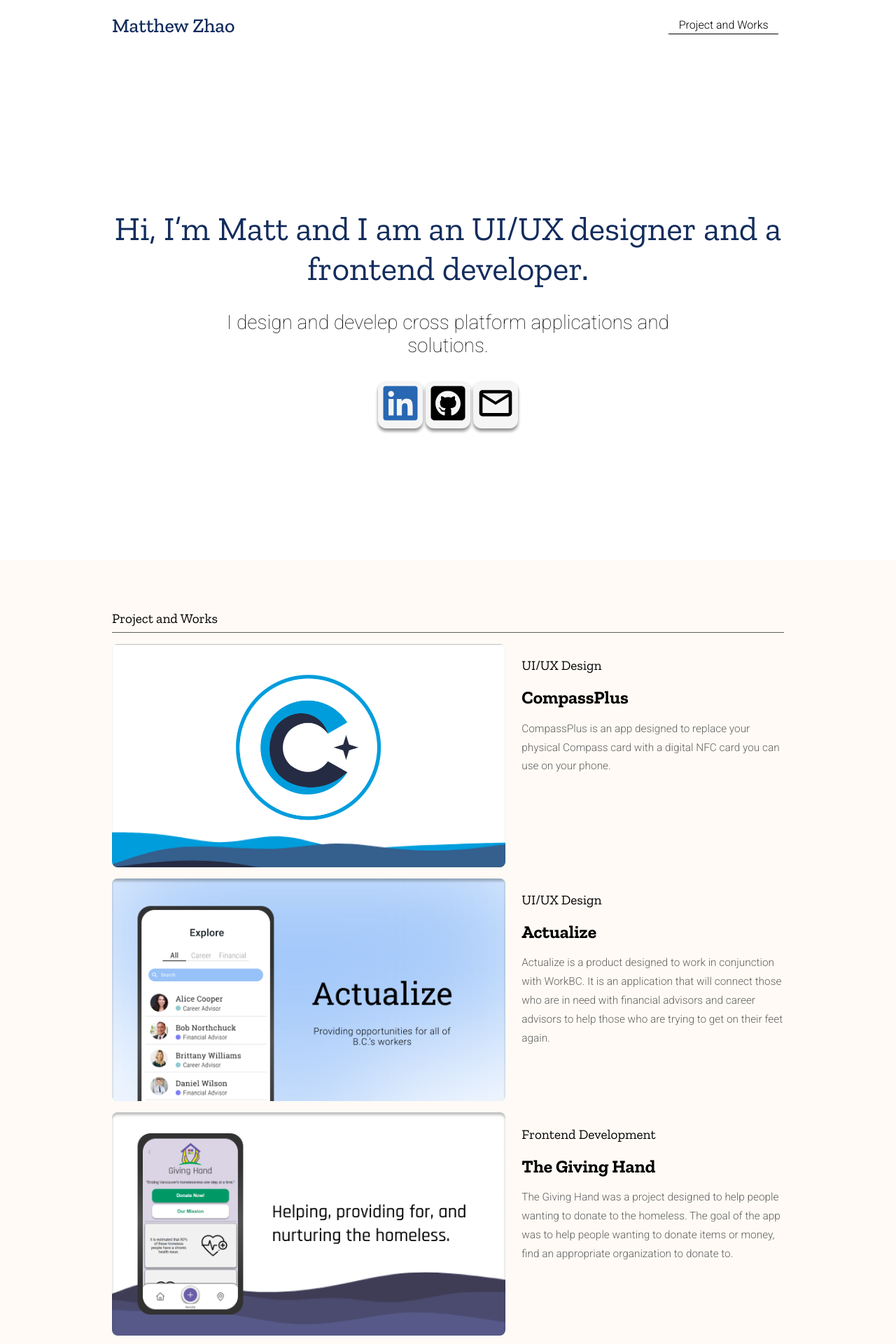
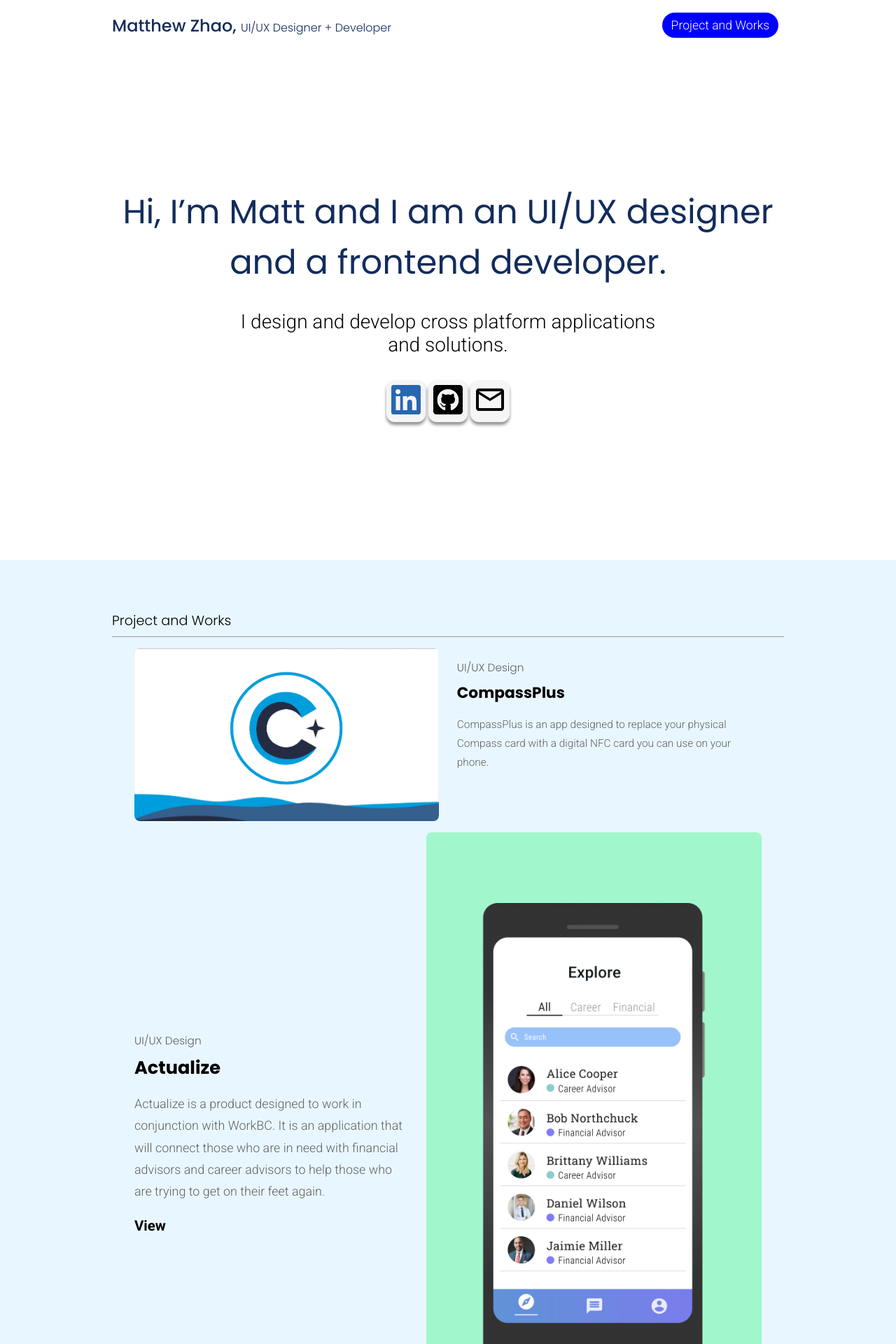
Before and after one commit to ItsMe-Matt/portfolio, a Next.js app: page / in a window 1280 px wide. Shown: the top 1920 px of the page at 70% size. Built offline with nearby package versions, Linux system fonts and the light colour scheme.

Commit message:
push to show people

```diff
--- a/comps/HeadNav/index.js
+++ b/comps/HeadNav/index.js
@@ -4,11 +4,16 @@ import Link from 'next/link'
 export default function HeadNav() {
     return <HBar>
     <Container>
+        <HCont>
         <Link href="/">
         <HTxt>
-            Matthew Zhao
+            Matthew Zhao,
         </HTxt>
         </Link>
+        <HP>
+            UI/UX Designer + Developer
+        </HP>
+        </HCont>
 
         <NavCont>
         <Link href="/#projects">
@@ -33,7 +38,6 @@ const HBar = styled.div`
 `
 
 const Container = styled.div`
-
     display: flex;
     flex-direction: row;
     align-items: center;
@@ -42,18 +46,28 @@ const Container = styled.div`
 `
 
 const HTxt = styled.p`
-    font-family: Zilla Slab;
+    font-family: Poppins;
     font-weight: 500;
     color: #122C5C;
-    font-size: 3.5vh;
+    font-size: 3vh;
     padding: 0;
     cursor: pointer;
-
-    &:hover {
-        color: #3073f0;
+    margin-right: 0.5vw;
+`
+const HP = styled.p`
+    font-family: Poppins;
+    font-weight: 300;
+    color: #122C5C;
+    font-size: 2vh;
+    padding: 0;
 
 `
-//transition: 2s;
+const HCont = styled.div`
+    display: flex;
+    flex-direction: row;
+    align-items: baseline;
+`
+
 
 const NavCont = styled.div`
     display: flex;
@@ -61,17 +75,21 @@ const NavCont = styled.div`
 `
 
 const NavBtn = styled.div`
-    padding: 0.2rem 0.9rem;
+
     cursor: pointer;
     font-family: Roboto;
-    font-size: 2vh;
+    font-size: 2.2vh;
     font-weight: 300;
-    border-bottom: 0.09rem solid #000000;
+    padding: 1vh 1vw;
+    border-radius: 3rem;
+    background-color: blue;
+    color: #fff;
+
     margin: 0 0.5rem;
 
     &:hover {
         transition: 1s;
-        box-shadow: inset 0 -2rem 0 0 #2868de;
+        box-shadow: inset 0 -5vh 0 0 #2868de;
         color: #ffffff;
     }
 `
--- a/comps/ProjHead/index.js
+++ b/comps/ProjHead/index.js
@@ -11,8 +11,8 @@ export default function ProjHead({
 }
 
 const Container = styled.div`
-    border-bottom: 0.08rem solid #606060;
-    font-family: Zilla Slab;
+    border-bottom: 0.08rem solid #999999;
+    font-family: Poppins;
     font-weight: 300;
     font-size: 1.5vw;
     padding-bottom: 1vh;
--- a/comps/Project/index.js
+++ b/comps/Project/index.js
@@ -11,10 +11,7 @@ export default function Project({
     route="/",
     bgcolor="#a1f7cb",
 }) {
-    const [onObj, setOnObj] = useState(false)
-
-    if (onObj === false) {
-        return <Link href={route}>
+    return <Link href={route}>
     <Container>
         <Left>
             <ImgCont bgcolor={bgcolor}>
@@ -41,23 +38,23 @@ export default function Project({
 
     </Container>
     </Link>
-    }
+
 }
 
 const Container = styled.div`
 display: flex;
-width: 75%;
+width: 70%;
 margin: 0.5rem;
+justify-content: space-between;
 `
 
 const Left = styled.div`
-width: 60%;
-margin-right: 0.9vw;
+width: 50%;
+margin-right: 1vw;
 `
 const Right = styled.div`
-width: 40%;
-float: right;
-margin-left: 0.9vw;
+width: 50%;
+margin-left: 1vw;
 `
 const ImgCont = styled.div`
 overflow: hidden;
@@ -68,21 +65,27 @@ background-color: ${(props)=>props.bgcolor}
 const TxtCont = styled.div`
 `
 const TxtType = styled.p`
-font-family: Zilla Slab;
-font-size: 1.5vw;
+font-family: Poppins;
+font-size: 1.2vw;
 font-weight: 300;
 color: #000000;
+margin: 0;
+margin-top: 2vh;
+color: #606060;
 `
 
 const TxtHeader = styled.p`
-font-size: 2vw;
-font-family: Zilla Slab;
+font-size: 1.7vw;
+font-family: Poppins;
 font-weight: 700;
 padding: 0;
 margin: 0;
+margin-top: 1vh;
+margin-bottom: 2vh;
 `
 
 const TxtP = styled.p`
+margin: 0;
 font-family: Roboto;
 font-size: 1.2vw;
 font-weight: 300;
--- a/comps/Project2/index.js
+++ b/comps/Project2/index.js
@@ -1,79 +1,106 @@
 import styled from 'styled-components'
 import Image from 'next/image'
 import Link from 'next/link'
+import React, { useState } from 'react'
 
-export default function Project({
+export default function Project2({
     title = "Project 1",
-    detail = "This worked well",
-    img = "/projImg/cPTitle.png",
+    type = "graphic design",
+    detail = "Lorem ipsum dolor sit amet, consectetur adipiscing elit, sed do eiusmod tempor incididunt ut labore et dolore magna aliqua. In vitae turpis massa sed elementum tempus.",
+    img = "/projImg/testTitle2.png",
     route="/",
+    bgcolor="#a1f7cb",
 }) {
     return <Link href={route}>
     <Container>
         <Left>
-            <ImgCont>
+            <TxtCont>
+                <TxtType>
+                    {type}
+                </TxtType>
+                <TxtHeader>
+                    {title}
+                </TxtHeader>
+                <TxtP>
+                    {detail}
+                </TxtP>
+                <TxtBtn>
+                    View
+                </TxtBtn>
+            </TxtCont>
+        </Left>
+        <Right>
+            <ImgCont bgcolor={bgcolor}>
                 <Image src={img}
-                width={2078}
-                height={1178}
+                width={1080}
+                height={1920}
                 layout='responsive'
                 />
             </ImgCont>
-        </Left>
-        <Right>
-            <TxtCont>
-                <TxtHeader>
-                    {title}
-                </TxtHeader>
-
-                <TxtP>
-                    {detail}
-                </TxtP>
-            </TxtCont>
         </Right>
 
     </Container>
     </Link>
 }
 
+
 const Container = styled.div`
 display: flex;
-    padding:1rem 0rem;
-    width: 75%;
-    background-color: seagreen;
+width: 70%;
+margin: 0.5rem;
 `
+const Left = styled.div`
+width: 45%;
+float: right;
+margin-right: 1vw;
 
-const Left = styled.div`
-    width: 50%;
-    margin-right: 0.5vw;
-    background-color: red;
+display: flex;
+align-items: center;
 `
 const Right = styled.div`
-    width: 50%;
-    float: right;
-    margin-left: 0.5vw;
-
+width: 55%;
+margin-left: 1vw;
 `
 const ImgCont = styled.div`
 overflow: hidden;
-border-radius: 1rem;
+border-radius: 0.5rem;
+background-color: ${(props)=>props.bgcolor}
 `
-
 const TxtCont = styled.div`
 `
-
-const TxtHeader = styled.h1`
-    font-size: 3vh;
-    font-family: Zilla Slab;
-    font-weight: 500;
+const TxtType = styled.p`
+font-family: Poppins;
+font-size: 1.2vw;
+font-weight: 300;
+color: #000000;
+margin: 0;
+margin-top: 2vh;
+color: #606060;
+`
+const TxtHeader = styled.p`
+font-size: 2vw;
+font-family: Poppins;
+font-weight: 700;
 padding: 0;
-    margin: 0
+margin: 0;
+margin-top: 1vh;
+margin-bottom: 2vh;
 `
-
 const TxtP = styled.p`
+margin: 0;
 font-family: Roboto;
-    font-size: 100%;
+font-size: 1.4vw;
 font-weight: 300;
 line-height: 1.75;
 color: #606060;
+`
+const TxtBtn = styled.p`
+margin: 0;
+margin-top: 2vh;
 
+font-family: Roboto;
+font-size: 1.6vw;
+font-weight: 700;
+line-height: 1.75;
+color: #000;
 `
--- a/comps/Social/index.js
+++ b/comps/Social/index.js
@@ -6,15 +6,15 @@ import styled from "styled-components"
 export default function Social(){
     return <Container>
         <IconA href="https://www.linkedin.com/in/mlzhao/" target="_blank">
-            <FaLinkedin size="7vh" color='#2867B2'/>
+            <FaLinkedin size="6vh" color='#2867B2'/>
         </IconA>
 
         <IconA href="https://github.com/ItsMe-Matt" target="_blank">
-            <FaGithubSquare size="7vh"/>
+            <FaGithubSquare size="6vh"/>
         </IconA>
 
         <IconC>
-            <MdOutlineEmail size="7vh" />
+            <MdOutlineEmail size="6vh" />
         </IconC>
 
     </Container>
--- a/pages/_document.js
+++ b/pages/_document.js
@@ -12,8 +12,9 @@ class MyDocument extends Document {
           <link href="https://fonts.googleapis.com/css2?family=Zilla+Slab:wght@300;400;500;600;700&display=swap" rel="stylesheet"
           />
           <link
-          href="https://fonts.googleapis.com/css2?family=Roboto:wght@100;300;400;500;700;900&display=swap"
-          rel="stylesheet"
+          href="https://fonts.googleapis.com/css2?family=Roboto:wght@100;300;400;500;700;900&display=swap" rel="stylesheet"
+          />
+          <link href="https://fonts.googleapis.com/css2?family=Poppins:wght@100;200;300;400;500;600;700;800;900&display=swap" rel="stylesheet"
           />
         </Head>
         <body>
--- a/pages/index.js
+++ b/pages/index.js
@@ -1,8 +1,8 @@
-import React, { useEffect, useRef, useState } from "react";
 import styled from 'styled-components'
 
 import HeadNav from '../comps/HeadNav'
 import Project from "../comps/Project";
+import Project2 from "../comps/Project2";
 import ProjHead from "../comps/ProjHead";
 import Social from '../comps/Social'
 
@@ -10,7 +10,6 @@ import Proj from "./data/Proj.json"
 
 
 export default function Home() {
-  const [showModal, setShowModal] = useState(false);
 
   return (<div>
     <Container>
@@ -21,7 +20,7 @@ export default function Home() {
         Hi, I’m Matt and I am an UI/UX designer and a frontend developer.
         </HeroH>
         <HeroP>
-        I design and develep cross platform applications and solutions.
+        I design and develop cross platform applications and solutions.
         </HeroP>
         <Social />
         </RowCenter>
@@ -35,7 +34,7 @@ export default function Home() {
           detail={Proj[0].description}
           route={Proj[0].route}
           />
-        <Project
+        <Project2
           title={Proj[1].header}
           type={Proj[1].type}
           img={Proj[1].titleImg}
@@ -50,9 +49,10 @@ export default function Home() {
           route={Proj[2].route}
           />
 
-        <Project />
+        <Project2 />
 
       </Content>
+      <Content />
     </Container>
     </div>)
 }
@@ -63,7 +63,6 @@ cursor: context-menu
 const Hero = styled.div`
   background-color: #fff;
   height: 91vh;
-  padding-top: 5vh;
   display: flex;
   align-items: center;
   justify-content: center;
@@ -71,7 +70,7 @@ const Hero = styled.div`
 //box-shadow: 0 0.25rem 1rem #909090 inset;
 
 const HeroH = styled.div`
-  font-family: Zilla Slab;
+  font-family: Poppins;
   font-size: 6vh;
   font-weight: 400;
   text-align: center;
@@ -82,7 +81,7 @@ const HeroH = styled.div`
 
 const HeroP = styled.div`
   font-family: Roboto;
-  font-weight: 100;
+  font-weight: 300;
   font-size: 3.5vh;
   display: flex;
   max-width: 50vw;
@@ -98,7 +97,7 @@ const RowCenter = styled.div`
 
 const Content = styled.div`
   min-height: 100vh;
-  background-color: #FFFAF5;
+  background-color: #e8f7ff;
   padding-top: 9vh;
   display: flex;
   flex-direction: column;
```
Also changed, not shown: public/projImg/ActualizeTitle.png. Lines whose indentation alone changed are shown as unchanged.
